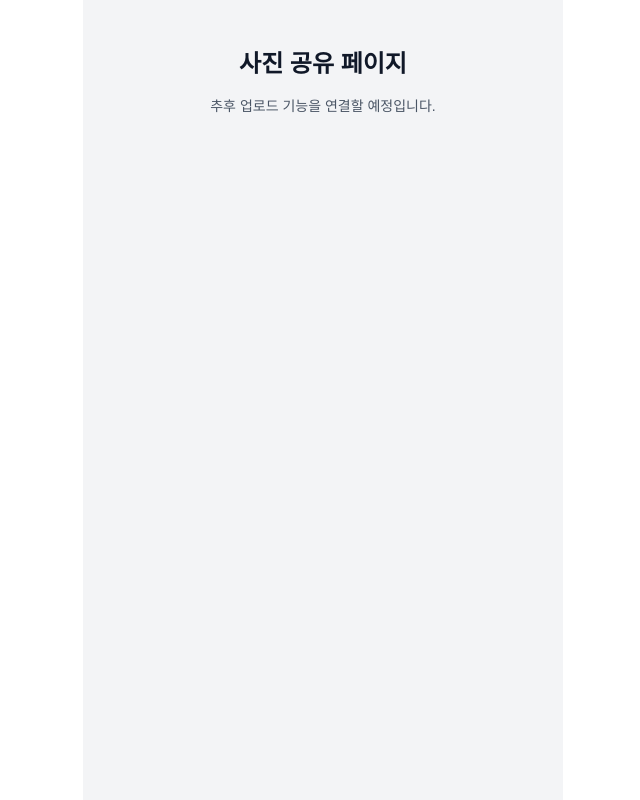
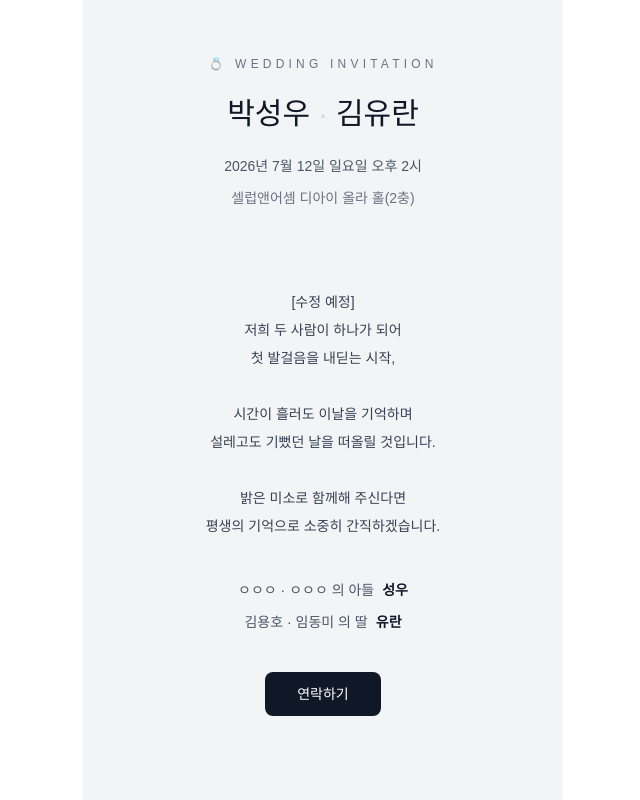
Before and after one commit to yuran777/test1, a Next.js app: page /share in a window 1280 px wide. Shown: the top 800 px of the page, without its empty margins (317-957 px from the left). Built offline with nearby package versions, Linux system fonts and the light colour scheme.

Commit message:
fix: share page module error

```diff
--- a/app/share/page.tsx
+++ b/app/share/page.tsx
@@ -1,12 +1,118 @@
-export default function SharePage() {
-    return (
-      <main className="mx-auto min-h-screen max-w-[480px] bg-gray-100 px-6 py-12">
-        <h1 className="text-center text-2xl font-semibold text-gray-900">
-          사진 공유 페이지
+"use client"
+
+import { useState } from "react"
+import { invitationData } from "@/lib/data"
+import ContactModal from "@/components/invitation/contact-modal"
+import CalendarSection from "@/components/invitation/calendar-section"
+import GallerySection from "@/components/invitation/gallery-section"
+import LocationSection from "@/components/invitation/location-section"
+import AccountSection from "@/components/invitation/account-section"
+
+
+
+export default function InvitationPage() {
+
+  const data = invitationData
+  const [contactOpen, setContactOpen] = useState(false)
+
+  return (
+
+    <main className="mx-auto max-w-[480px] min-h-screen bg-gray-100">
+
+      {/* HERO */}
+
+      <section className="text-center px-6 pt-14 pb-10">
+
+        <p className="text-xs tracking-[0.35em] text-gray-500 mb-6">
+          💍 WEDDING INVITATION
+        </p>
+
+        <h1 className="text-3xl font-light text-gray-900">
+          {data.groomName}
+          <span className="mx-2 text-gray-300">·</span>
+          {data.brideName}
         </h1>
-        <p className="mt-4 text-center text-sm text-gray-600">
-          추후 업로드 기능을 연결할 예정입니다.
+
+        <p className="mt-6 text-gray-600 text-sm">
+          {data.weddingDateText}
         </p>
-      </main>
-    )
-  }
+
+        <p className="mt-3 text-gray-500 text-sm">
+          {data.venueName} {data.venueHall}
+        </p>
+
+      </section>
+
+
+      {/* 초대 문구 */}
+
+      <section className="text-center px-8 py-10">
+
+        <p className="whitespace-pre-line text-gray-700 text-sm leading-7">
+          {data.message}
+        </p>
+
+      </section>
+
+
+      {/* 부모님 */}
+
+      <section className="text-center text-sm text-gray-600 space-y-3">
+
+        <p>
+          ㅇㅇㅇ · ㅇㅇㅇ 의 아들
+          <strong className="ml-2 text-gray-900">성우</strong>
+        </p>
+
+        <p>
+          김용호 · 임동미 의 딸
+          <strong className="ml-2 text-gray-900">유란</strong>
+        </p>
+
+      </section>
+
+
+      {/* 연락하기 버튼 */}
+
+      <section className="text-center py-10">
+
+        <button
+        onClick={() => setContactOpen(true)}
+        className="bg-gray-900 text-white px-8 py-3 rounded-lg text-sm font-medium"
+        >
+          연락하기
+        </button>
+
+      </section>
+
+      {/* 캘린더 */}
+
+      <CalendarSection
+      groomName={data.groomName}
+      brideName={data.brideName}
+      weddingDate={data.weddingDate}
+      />
+
+      <GallerySection images={data.gallery} />
+
+      <LocationSection
+      venueName={data.venueName}
+      venueHall={data.venueHall}
+      venueAddress={data.venueAddress}
+      mapLinks={data.mapLinks}
+      locationInfo={data.locationInfo}
+      />
+
+      <AccountSection accounts={data.accounts} />
+
+
+      <ContactModal
+      open={contactOpen}
+      onClose={() => setContactOpen(false)}
+      />
+
+    </main>
+
+  )
+
+}
```
